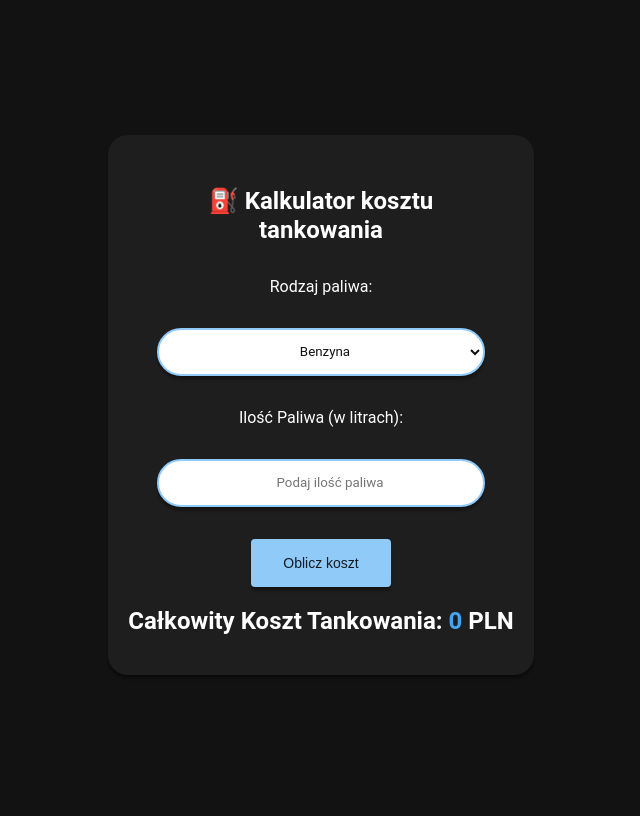
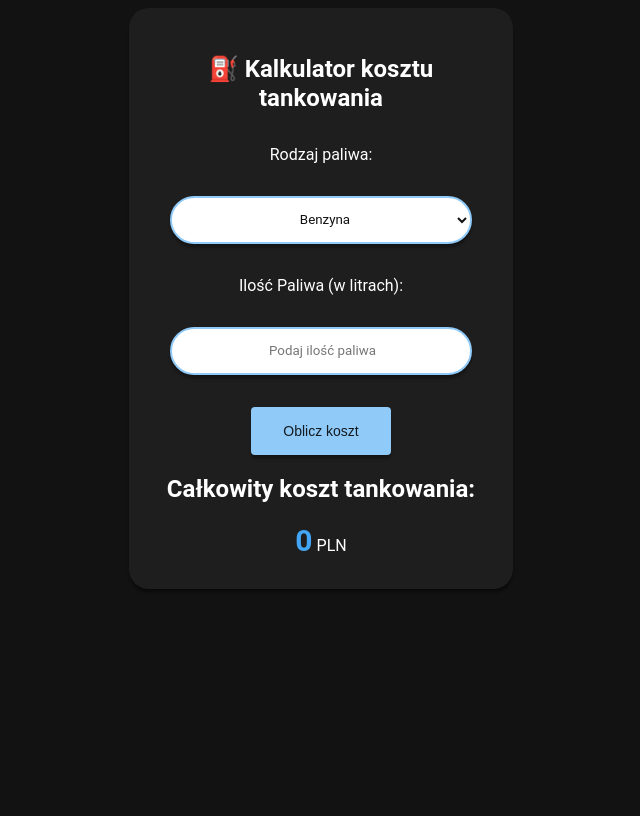
Before and after one commit to hxmeechie/school-projects, a PHP site: page / in a window 1280 px wide. Shown: the whole page, without its empty margins (319-959 px from the left). After the commit the page ends 551 px from the top, so only its background shows below. Run offline with PHP 8.4, Linux system fonts and the light colour scheme.

Commit message:
:recycle: Refactoring

```diff
--- a/fuel-cost-calculator/index.html
+++ b/fuel-cost-calculator/index.html
@@ -18,12 +18,16 @@
           <option value="lpg">LPG</option>
         </select>
         <label for="fuelAmount">Ilość Paliwa (w litrach):</label>
-        <input type="text" class="styledInput" id="fuelAmount" placeholder="Podaj ilość paliwa" />
+        <input type="number" class="styledInput" id="fuelAmount" placeholder="Podaj ilość paliwa" />
         <button class="calculateButton" type="button" onclick="calculateCost()">
           <span class="buttonText">Oblicz koszt</span>
         </button>
       </form>
-      <h2>Całkowity Koszt Tankowania: <span id="totalCost">0</span> PLN</h2>
+      <h2>Całkowity koszt tankowania:</h2>
+      <p>
+        <span id="totalCost">0</span>
+        PLN
+      </p>
     </div>
     <script src="script.js"></script>
   </body>
--- a/fuel-cost-calculator/script.js
+++ b/fuel-cost-calculator/script.js
@@ -14,5 +14,5 @@ const calculateCost = () => {
   const fuelPrice = fuelPrices[fuelType];
   const totalFuelCost = parseFloat(fuelAmount) * fuelPrice;
 
-  document.getElementById("totalCost").innerText = totalFuelCost.toFixed(2);
+  document.getElementById("totalCost").innerText = totalFuelCost.toLocaleString("en-US", { minimumFractionDigits: 2, maximumFractionDigits: 2 });
 };
--- a/fuel-cost-calculator/styles.css
+++ b/fuel-cost-calculator/styles.css
@@ -5,7 +5,7 @@ body {
   display: flex;
   align-items: center;
   justify-content: center;
-  height: 100vh;
+  height: 100%
 }
 
 .container {
@@ -16,7 +16,7 @@ body {
   background-color: rgb(18, 18, 18);
   border-radius: 1.25em;
   box-shadow: 0px 2px 1px -1px rgba(0, 0, 0, 0.2), 0px 4px 1px 0px rgba(0, 0, 0, 0.14), 0px 4px 3px 0px rgba(0, 0, 0, 0.12);
-  padding: 20px;
+  padding: 15px;
   box-sizing: border-box;
   text-align: center;
 }
@@ -49,6 +49,8 @@ body {
 }
 
 #totalCost {
+  font-size: 1.875em;
+  font-weight: 600;
   color: rgb(66, 165, 245);
 }
 
```
